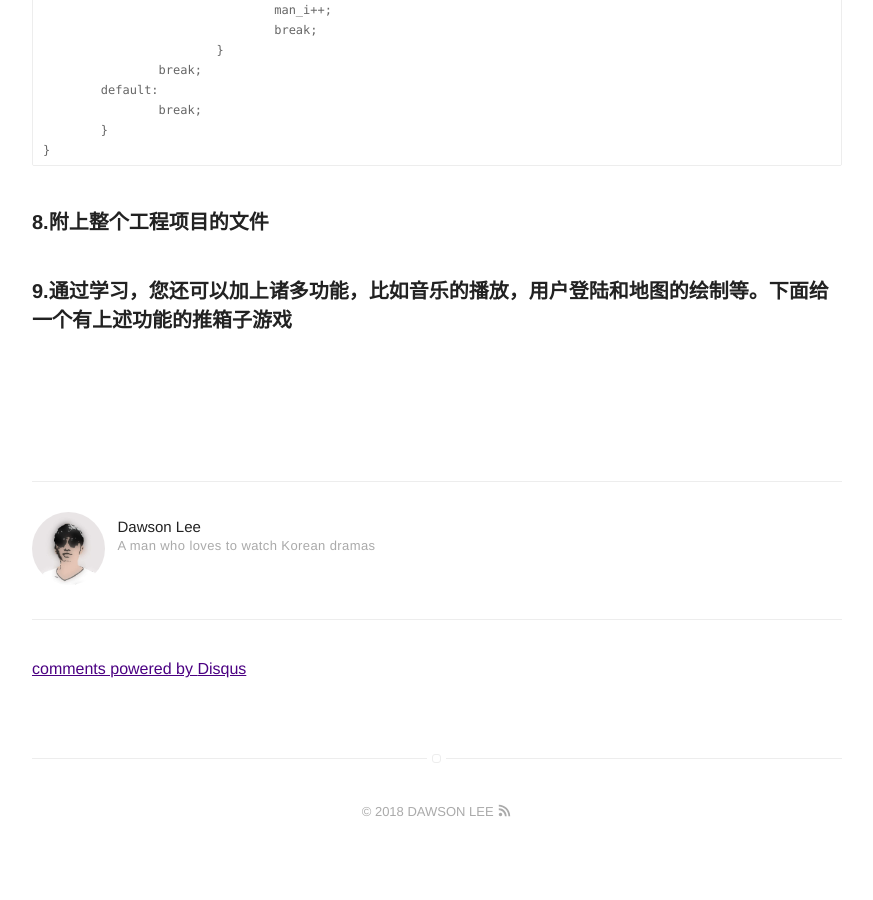
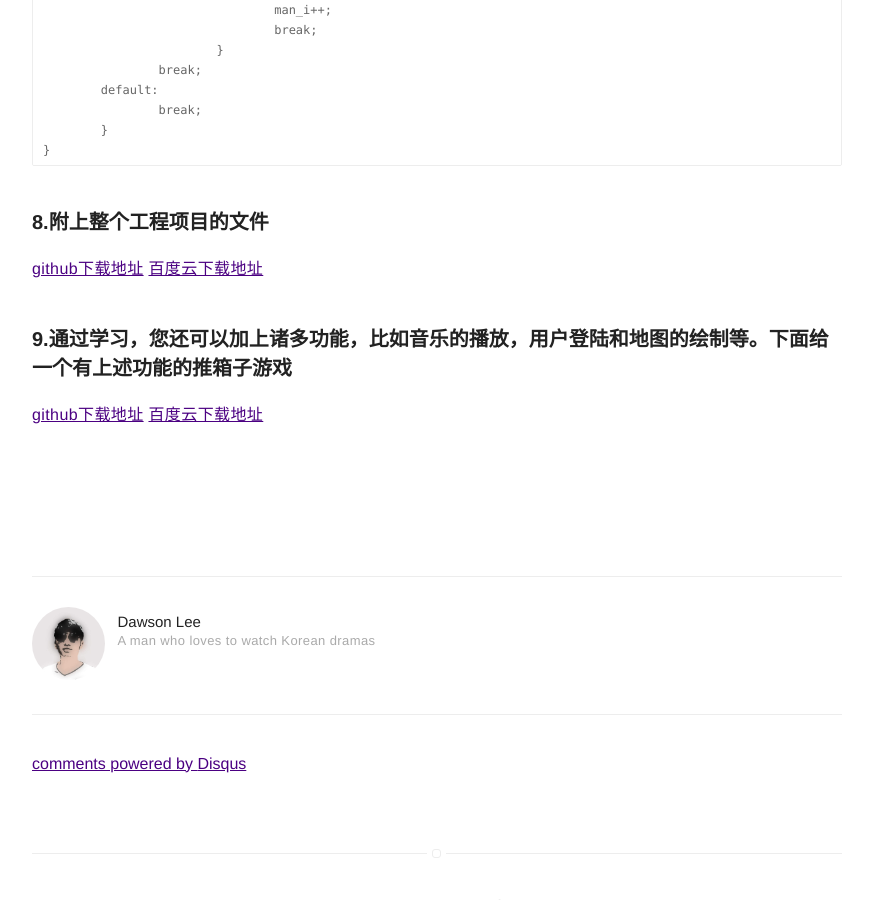
Before and after one commit to dawsonlee1790/dawsonlee1790.github.io, a Jekyll site: the page built from _posts/2016-11-22-C语言推箱子小游戏.markdown, in a window 1280 px wide and 900 px high, scrolled down 22409 px. Shown: the whole window, without its empty margins (203-1076 px from the left). Built offline with Jekyll 4.4.1, drawn with Linux system fonts in a browser that asks for light colours; comment, search, counter and statistics services are not loaded; before the commit the page ends 23268 px from its top, so only the background shows below that.

Commit message:
Update 2016-11-22-C语言推箱子小游戏.markdown

```diff
--- a/_posts/2016-11-22-C语言推箱子小游戏.markdown
+++ b/_posts/2016-11-22-C语言推箱子小游戏.markdown
@@ -111,7 +111,7 @@ author: dawsonlee
 
 图片资源[pic.zip][pic]（把当中的pic文件夹解压，存放在正确路径中，如果路径不正确会导致窗口中没有图像）
 
-  [pic]: {{ site.url }}/assets/posts/pushbox/pic.zip
+  [pic]: {{ site.url }}/assets/posts/pushbox/pic.zip "下载图片资源"
 
 实现的效果如图所示：
 
@@ -937,5 +937,18 @@ author: dawsonlee
 		}
 	}
 
-### 8.附上整个工程项目的文件
-### 9.通过学习，您还可以加上诸多功能，比如音乐的播放，用户登陆和地图的绘制等。下面给一个有上述功能的推箱子游戏
+###  8.附上整个工程项目的文件
+
+**[github下载地址][github]**
+**[百度云下载地址][baiduyun]**
+
+  [github]:  https://github.com/dawsonlee1790/GreatSageEquallingHeaven/zipball/pushbox
+  [baiduyun]:  http://pan.baidu.com/s/1o8poxzc
+
+###  9.通过学习，您还可以加上诸多功能，比如音乐的播放，用户登陆和地图的绘制等。下面给一个有上述功能的推箱子游戏
+
+**[github下载地址][github-final]**
+**[百度云下载地址][baiduyun-final]**
+
+  [github-final]:  https://github.com/dawsonlee1790/GreatSageEquallingHeaven/zipball/master
+  [baiduyun-final]:  http://pan.baidu.com/s/1o8EWOBo
```
